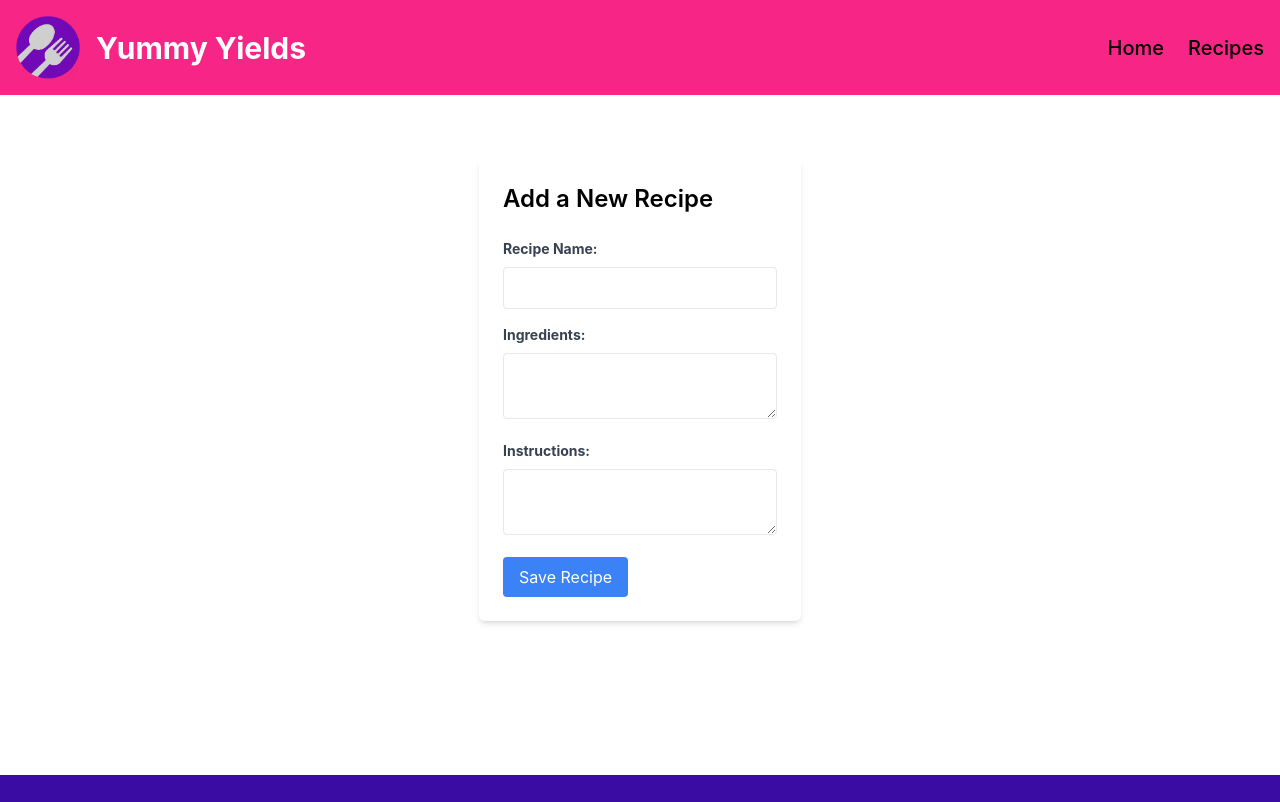
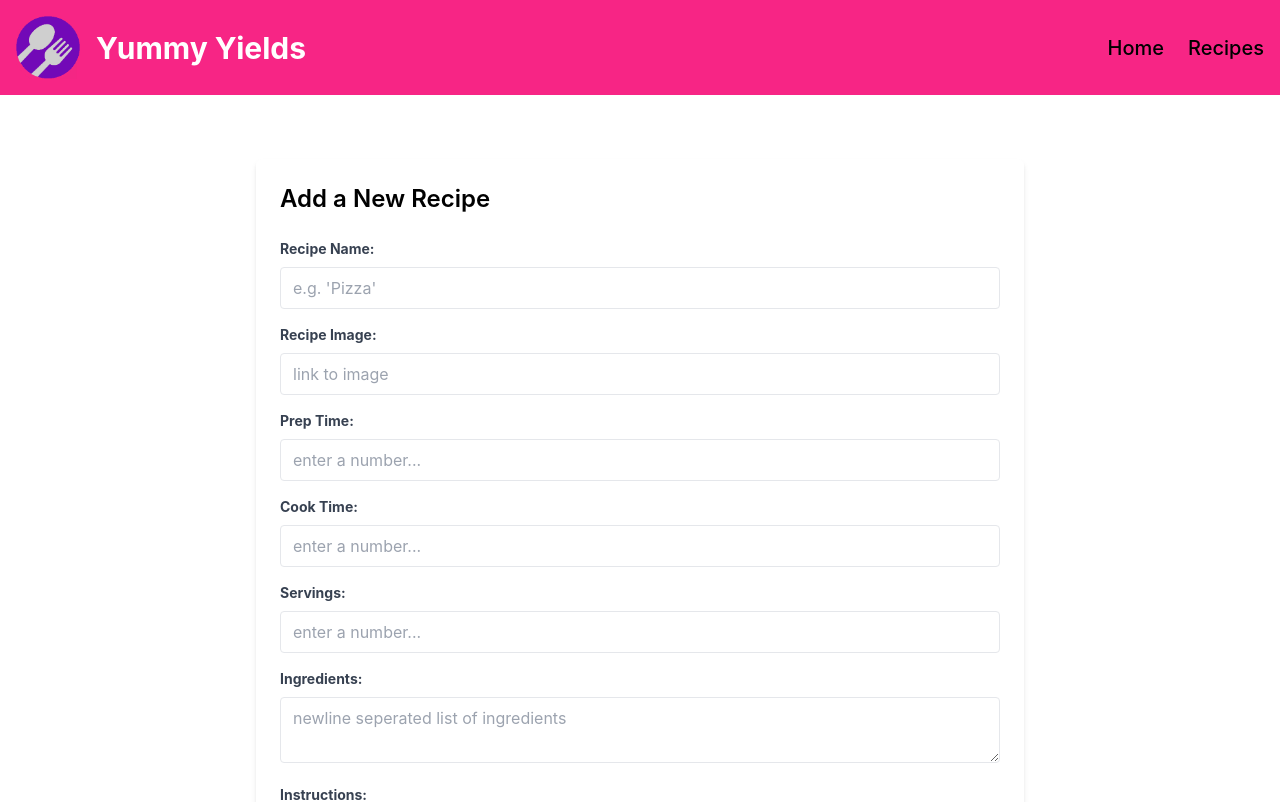
Before and after one commit to Trevin-Small/CS390WAP_Final_Project, a React (Create React App) app in the folder client/: page /newrecipe in a window 1280 px wide. Shown: the top 802 px of the page. Built offline with nearby package versions, Linux system fonts and the light colour scheme; no server answers.

Commit message:
Added necessary fields to recipe form

```diff
--- a/client/src/api/api.js
+++ b/client/src/api/api.js
@@ -5,5 +5,6 @@ export async function getAllRecipes() {
 }
 
 export async function addNewRecipe(recipe) {
+  console.log(recipe);
   axios.post("http://localhost:8000/addrecipe", recipe);
 }
--- a/client/src/components/nav.jsx
+++ b/client/src/components/nav.jsx
@@ -42,7 +42,7 @@ const Nav = (() => {
           >
             <ul className="list-none flex justify-start items-start flex-1 flex-col gap-y-4 text-white">
              <li className="font-poppins font-medium cursor-pointer text-[16px]">
-                <a classname="text-2x1" href={"/newrecipe"}>Add Recipe</a>
+                <a className="text-2xl" href={"/newrecipe"}>Add Recipe</a>
               </li>
 
               <li className="font-poppins font-medium cursor-pointer text-[16px]">
--- a/client/src/pages/addRecipe.jsx
+++ b/client/src/pages/addRecipe.jsx
@@ -1,14 +1,36 @@
 import React, { useState } from 'react';
+import { addNewRecipe } from '../api/api';
 
 const AddRecipe = () => {
   const [recipeName, setRecipeName] = useState('');
+  const [recipeImg, setRecipeImg] = useState('');
+  const [prepTime, setRecipePrepTime] = useState('');
+  const [cookTime, setRecipeCookTime] = useState('');
+  const [servings, setRecipeServings] = useState('');
   const [ingredients, setIngredients] = useState('');
   const [instructions, setInstructions] = useState('');
 
+  function handleSubmit(event) {
+    event.preventDefault();
+
+    let recipe = {
+      "name": recipeName,
+      "img": recipeImg,
+      "prep_time": prepTime + " mins",
+      "cook_time": cookTime + " mins",
+      "total_time": (prepTime + cookTime) + " mins",
+      "servings": servings,
+      "ingredients": ingredients.split('\n'),
+      "instructions": instructions.split('\n')
+    };
+
+    addNewRecipe(recipe);
+  }
+
   return (
-    <div className="max-w-md mx-auto mt-10 p-6 bg-white rounded-md shadow-md">
+    <div className="w-full max-w-3xl mx-auto mt-10 p-6 bg-white rounded-md shadow-md">
       <h2 className="text-2xl font-semibold mb-6">Add a New Recipe</h2>
-      <form>
+      <form name="new-recipe-form" onSubmit={handleSubmit} >
         <div className="mb-4">
           <label className="block text-gray-700 text-sm font-bold mb-2" htmlFor="recipeName">
             Recipe Name:
@@ -17,8 +39,65 @@ const AddRecipe = () => {
             className="border rounded w-full py-2 px-3"
             type="text"
             id="recipeName"
+            placeholder="e.g. 'Pizza'"
             value={recipeName}
             onChange={(e) => setRecipeName(e.target.value)}
+          />
+        </div>
+
+        <div className="mb-4">
+          <label className="block text-gray-700 text-sm font-bold mb-2" htmlFor="recipeImg">
+            Recipe Image:
+          </label>
+          <input
+            className="border rounded w-full py-2 px-3"
+            type="text"
+            id="recipeImg"
+            placeholder="link to image"
+            value={recipeImg}
+            onChange={(e) => setRecipeImg(e.target.value)}
+          />
+        </div>
+
+        <div className="mb-4">
+          <label className="block text-gray-700 text-sm font-bold mb-2" htmlFor="recipePrepTime">
+            Prep Time:
+          </label>
+          <input
+            className="border rounded w-full py-2 px-3"
+            type="text"
+            id="recipePrepTime"
+            placeholder="enter a number..."
+            value={prepTime}
+            onChange={(e) => setRecipePrepTime(e.target.value)}
+          />
+        </div>
+
+        <div className="mb-4">
+          <label className="block text-gray-700 text-sm font-bold mb-2" htmlFor="recipeCookTime">
+            Cook Time:
+          </label>
+          <input
+            className="border rounded w-full py-2 px-3"
+            type="text"
+            id="recipeCookTime"
+            placeholder="enter a number..."
+            value={cookTime}
+            onChange={(e) => setRecipeCookTime(e.target.value)}
+          />
+        </div>
+
+        <div className="mb-4">
+          <label className="block text-gray-700 text-sm font-bold mb-2" htmlFor="recipeServings">
+            Servings:
+          </label>
+          <input
+            className="border rounded w-full py-2 px-3"
+            type="text"
+            id="recipeServings"
+            placeholder="enter a number..."
+            value={servings}
+            onChange={(e) => setRecipeServings(e.target.value)}
           />
         </div>
 
@@ -29,6 +108,7 @@ const AddRecipe = () => {
           <textarea
             className="border rounded w-full py-2 px-3"
             id="ingredients"
+            placeholder="newline seperated list of ingredients"
             value={ingredients}
             onChange={(e) => setIngredients(e.target.value)}
           />
@@ -41,6 +121,7 @@ const AddRecipe = () => {
           <textarea
             className="border rounded w-full py-2 px-3"
             id="instructions"
+            placeholder="newline seperated list of instructions"
             value={instructions}
             onChange={(e) => setInstructions(e.target.value)}
           />
```
Also changed, not shown: 1 other file (tests, documents, lock files or other folders).
